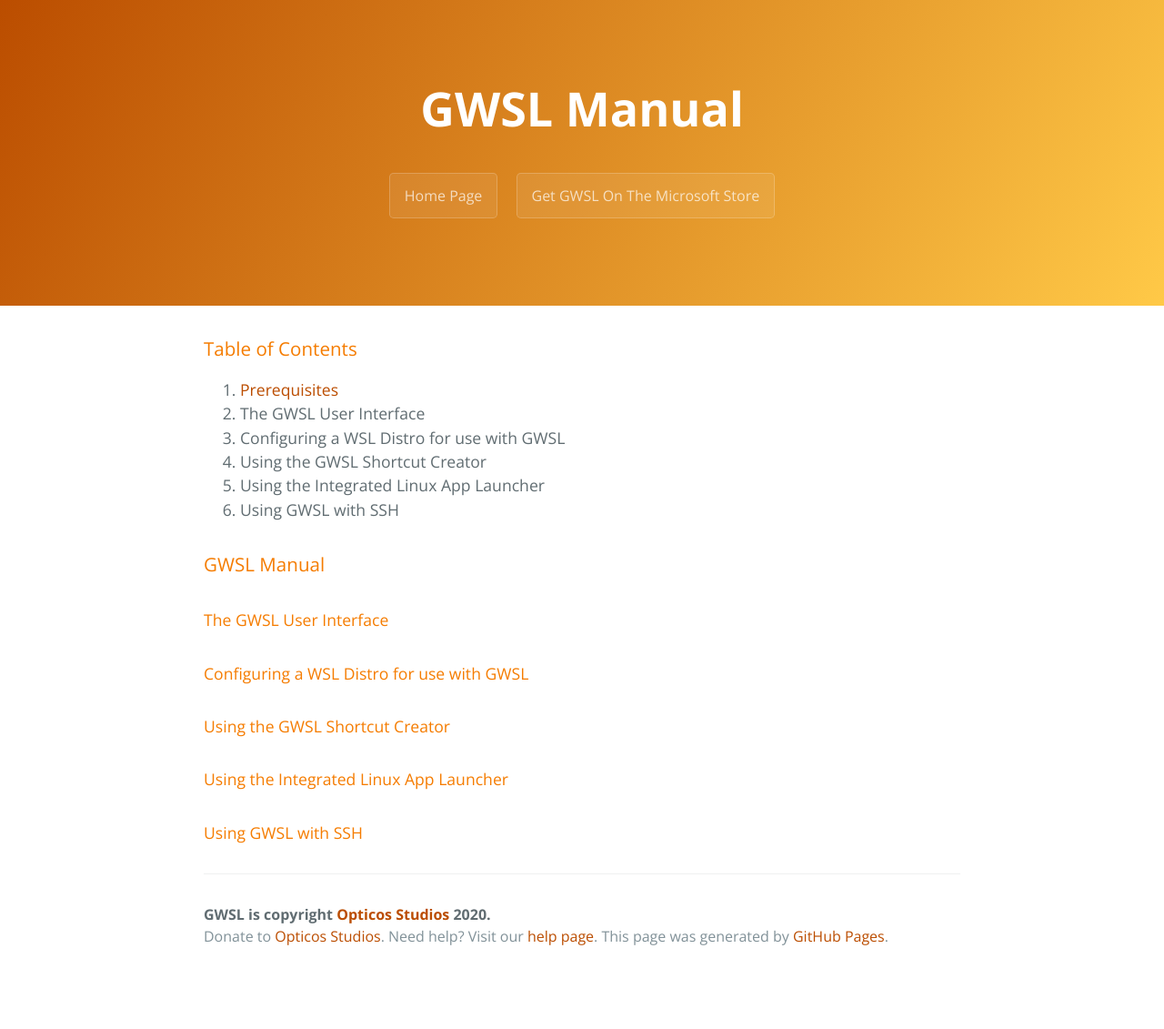
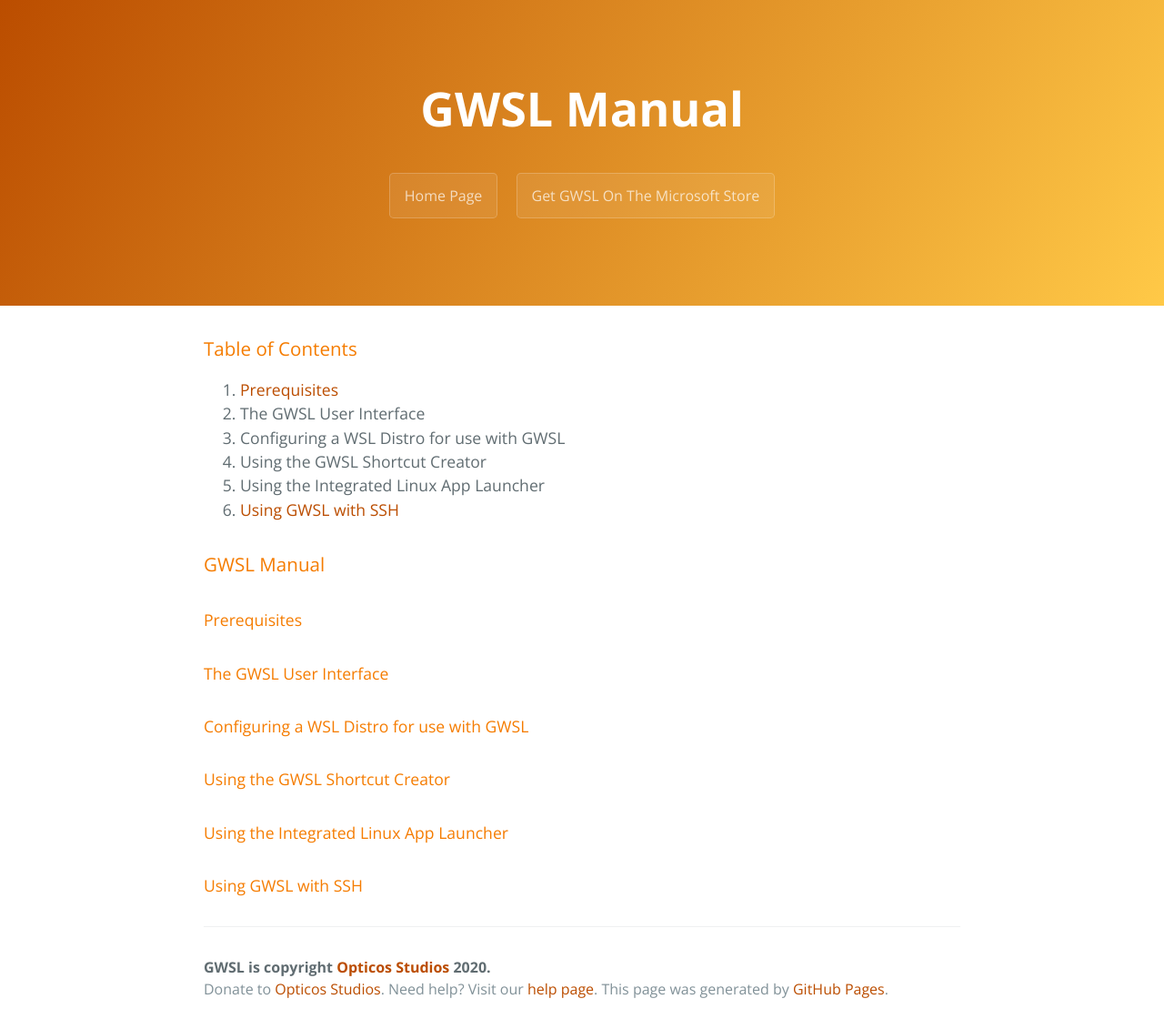
Before and after one commit to Opticos/gwsl, a Jekyll site: the page built from tutorials/manual.md, in a window 1280 px wide. Shown: the whole page at 91% size. Built offline with Jekyll 4.4.1, drawn with Linux system fonts in a browser that asks for light colours; the repository's description, which GitHub fills in, is left out; before the commit the page ends 1073 px from its top, so only the background shows below that.

Commit message:
Update manual.md

```diff
--- a/tutorials/manual.md
+++ b/tutorials/manual.md
@@ -9,10 +9,12 @@ permalink: /tutorials/manual.html
 3.  Configuring a WSL Distro for use with GWSL
 4.  Using the GWSL Shortcut Creator
 5.  Using the Integrated Linux App Launcher
-6.  Using GWSL with SSH
+6.  [Using GWSL with SSH](#using-gwsl-with-ssh)
 
 
 ### GWSL Manual
+
+#### Prerequisites ####
 
 #### The GWSL User Interface ####
 
```
